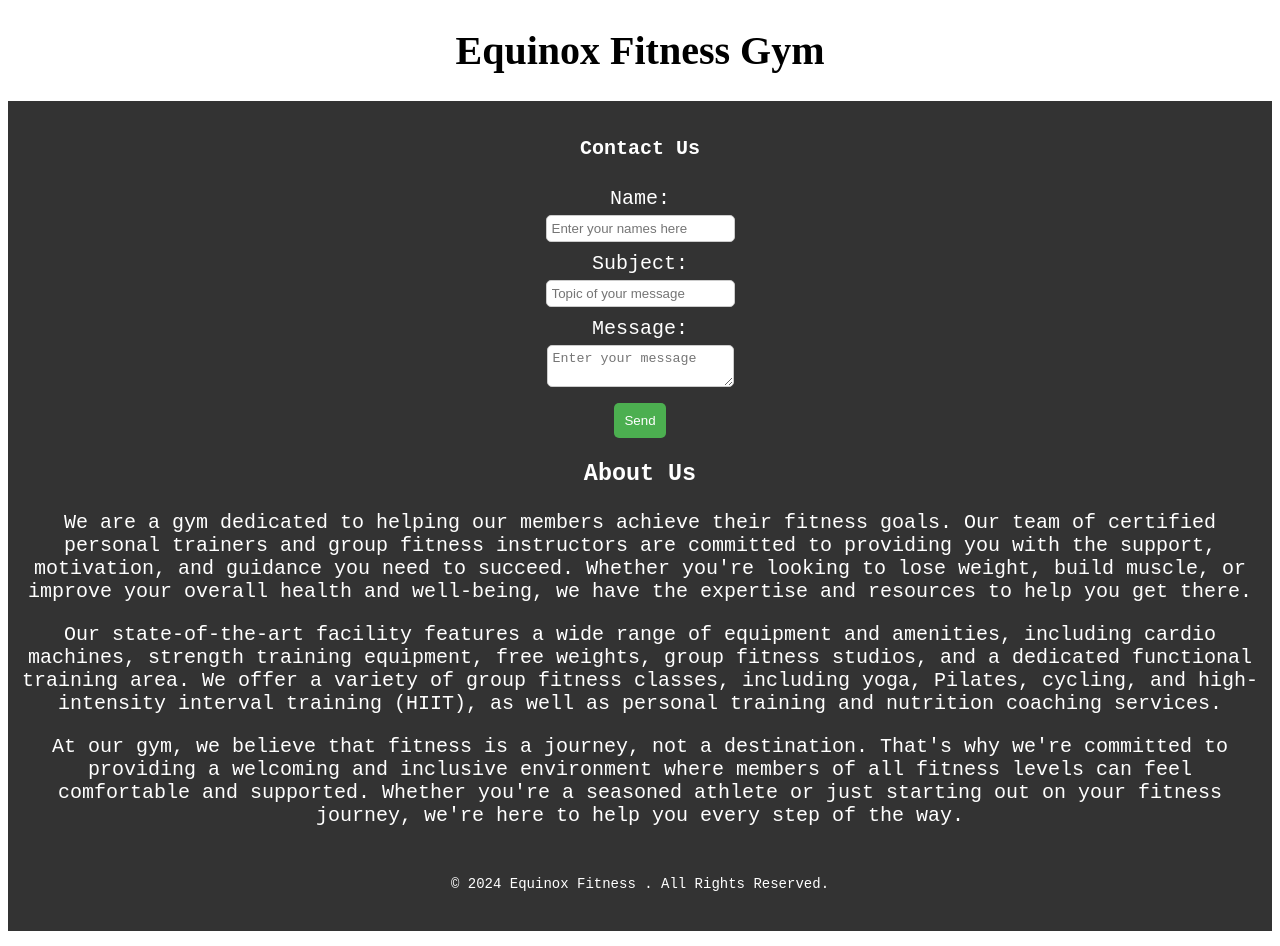
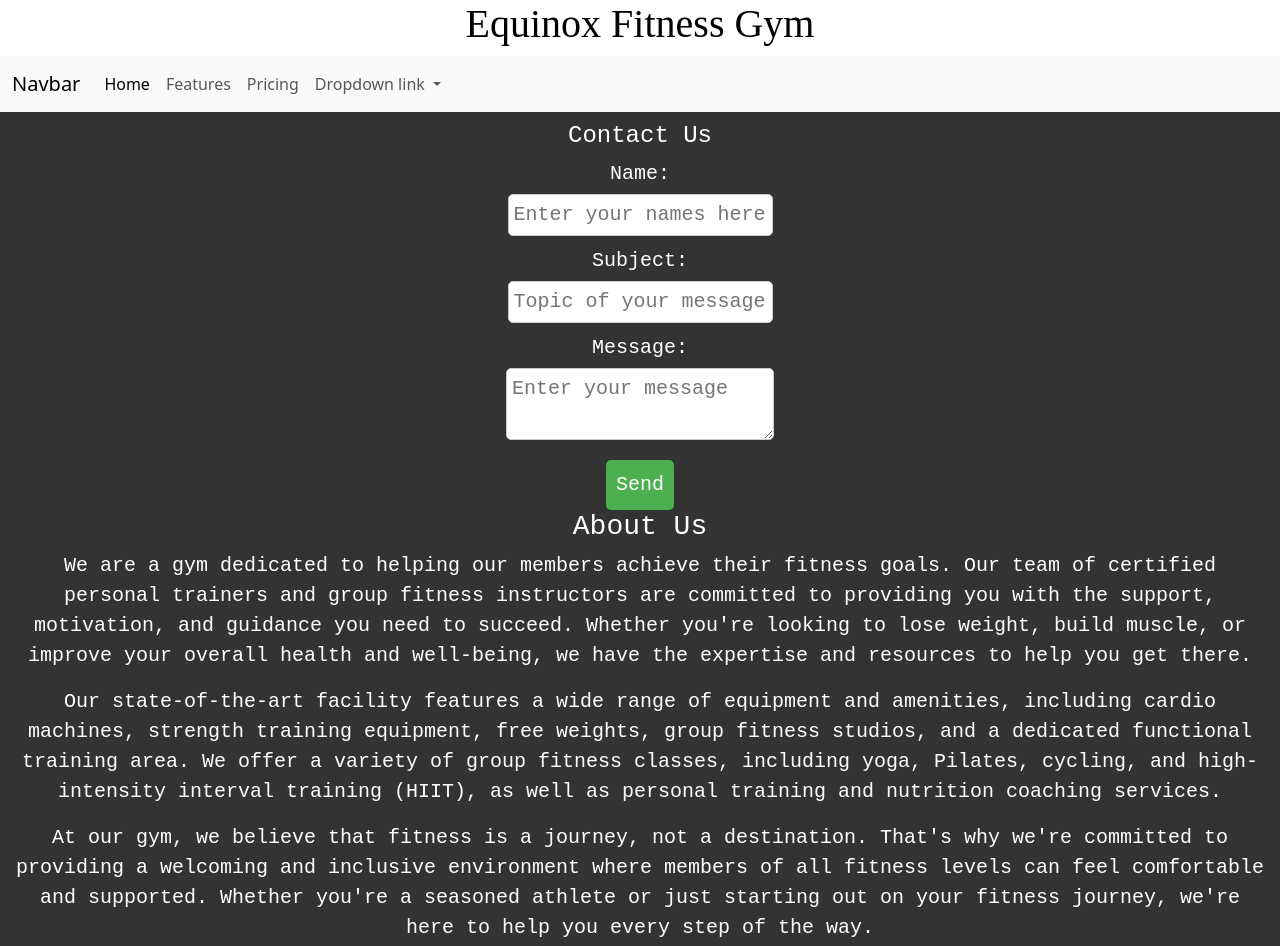
Before and after one commit to kelvindev1/Gym-Finder-Javascript-Project, a plain HTML site: page index.html in a window 1280 px wide. Shown: the top 946 px of the page. Drawn offline with nearby package versions, Linux system fonts and the light colour scheme.

Commit message:
add navbar

```diff
--- a/index.css
+++ b/index.css
@@ -1,3 +1,7 @@
+nav.navbarnavbar-expand-lgbg-body-tertiary{
+    text-align: center;
+}
+
 #introDiv {
     text-align: center;
     font-size: 20px;
--- a/index.html
+++ b/index.html
@@ -5,6 +5,7 @@
     <meta charset="UTF-8">
     <meta name="viewport" content="width=device-width, initial-scale=1.0">
     <link rel="stylesheet" href="index.css">
+    <link rel="stylesheet" href="https://cdn.jsdelivr.net/npm/bootstrap@5.3.3/dist/css/bootstrap.min.css">
     <title>Equinox Fitness</title>
 </head>
 
@@ -12,7 +13,40 @@
     <div id="introDiv">
         <h1>Equinox Fitness Gym</h1>
     </div>
-</body>
+
+<header>
+    <nav class="navbar navbar-expand-lg bg-body-tertiary">
+        <div class="container-fluid">
+          <a class="navbar-brand" href="#">Navbar</a>
+          <button class="navbar-toggler" type="button" data-bs-toggle="collapse" data-bs-target="#navbarNavDropdown" aria-controls="navbarNavDropdown" aria-expanded="false" aria-label="Toggle navigation">
+            <span class="navbar-toggler-icon"></span>
+          </button>
+          <div class="collapse navbar-collapse" id="navbarNavDropdown">
+            <ul class="navbar-nav">
+              <li class="nav-item">
+                <a class="nav-link active" aria-current="page" href="#">Home</a>
+              </li>
+              <li class="nav-item">
+                <a class="nav-link" href="#">Features</a>
+              </li>
+              <li class="nav-item">
+                <a class="nav-link" href="#">Pricing</a>
+              </li>
+              <li class="nav-item dropdown">
+                <a class="nav-link dropdown-toggle" href="#" role="button" data-bs-toggle="dropdown" aria-expanded="false">
+                  Dropdown link
+                </a>
+                <ul class="dropdown-menu">
+                  <li><a class="dropdown-item" href="#">Action</a></li>
+                  <li><a class="dropdown-item" href="#">Another action</a></li>
+                  <li><a class="dropdown-item" href="#">Something else here</a></li>
+                </ul>
+              </li>
+            </ul>
+          </div>
+        </div>
+      </nav>
+</header>
 <footer>
     <h4>Contact Us</h4>
     <form id="contactForm">
@@ -45,6 +79,7 @@
         <p>&copy; 2024 Equinox Fitness . All Rights Reserved.</p>
     </div>
 </footer>
+</body>
 <script src="index.js"></script>
 
 </html>
```
